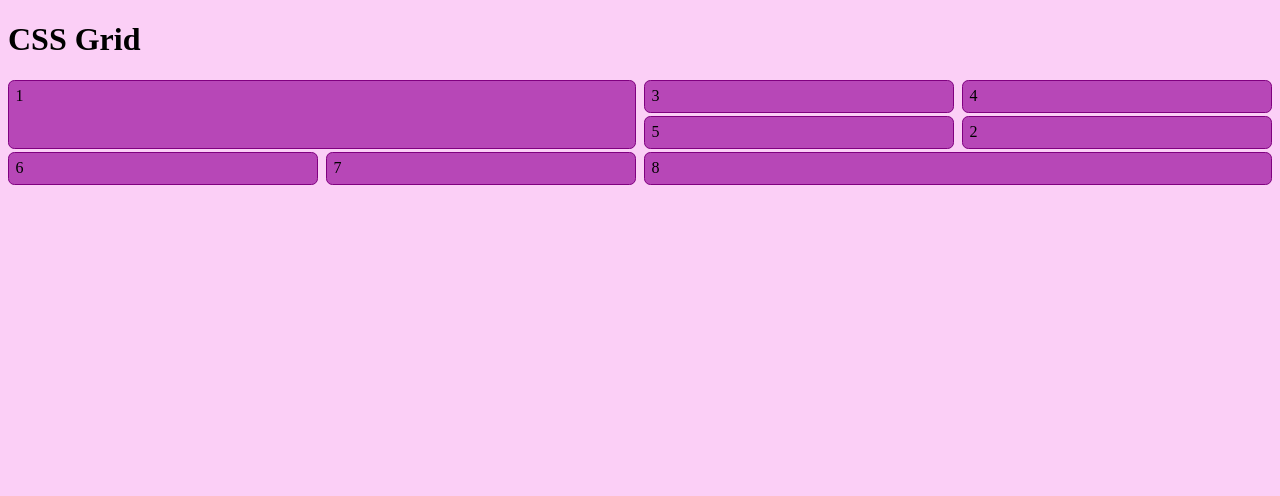
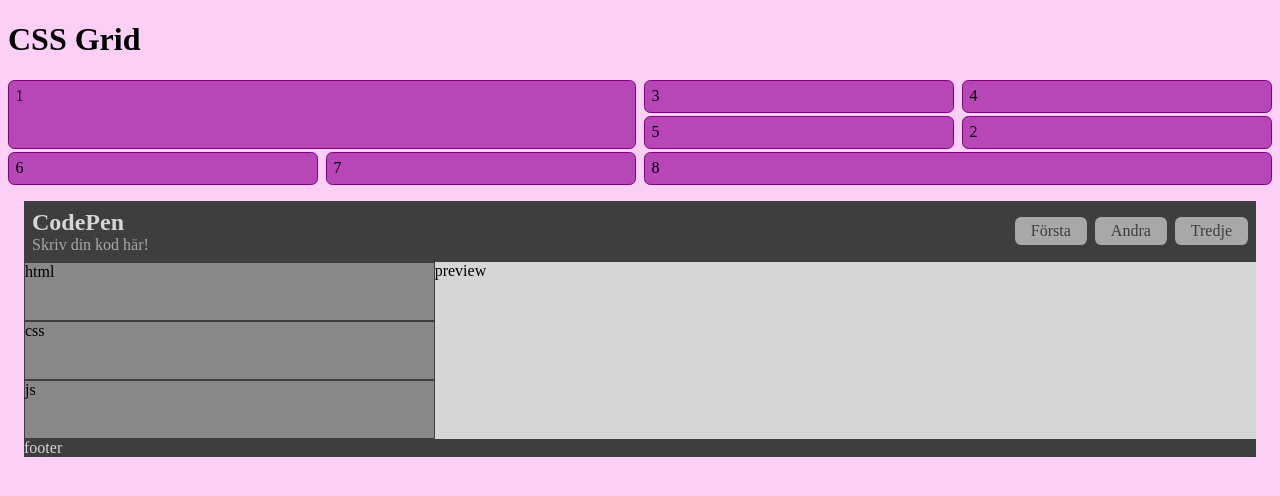
Before and after one commit to ha-fed25-html/03-flexbox, a plain HTML site: page grid.html in a window 1280 px wide. Drawn offline with Linux system fonts and the light colour scheme.

Commit message:
Komplex layout med grid

```diff
--- a/grid.css
+++ b/grid.css
@@ -27,3 +27,70 @@ body {
 	grid-row: 2;
 	grid-column: 4;
 }
+
+
+:root {
+	/* Används i codepen-exemplet */
+	--dark-1: rgb(62, 62, 62);
+	--dark-2: rgb(136, 136, 136);
+	--dark-3: rgb(168, 168, 168);
+	--dark-4: rgb(214, 214, 214);
+}
+/* Tips för felsökning!
+* {
+	border: 3px dotted hotpink;
+}*/
+.codepen {
+	margin: 1em;
+	height: 16em;
+	display: grid;
+	/* Denna gap användes under utvecklingen */
+	/* gap: 2px; */
+	grid-template-columns: 1fr 2fr;
+	grid-template-rows: auto 1fr 1fr 1fr auto;
+}
+
+.header, .footer {
+	background-color: var(--dark-1);
+	color: var(--dark-4);
+	grid-column: span 2;
+}
+.html-area, .css-area, .js-area {
+	background-color: var(--dark-2);
+	border: 1px solid var(--dark-1);
+}
+.preview {
+	background-color: var(--dark-4);
+	grid-row: 2 / span 3;
+	grid-column: 2;
+}
+
+.header {
+	display: flex;
+	flex-direction: row;
+	gap: 0.5em;
+	align-items: center;
+	padding: 0.5em;
+}
+
+.header-container {
+	/* Detta kallas "Nested CSS" */
+	h1 {
+		margin: 0;
+		color: var(--dark-4);
+	}
+	p {
+		margin: 0;
+		color: var(--dark-3);
+	}
+}
+.separator {
+	flex-grow: 1;
+}
+.nav-button {
+	color: var(--dark-1);
+	background-color: var(--dark-3);
+	text-decoration: none;
+	border-radius: 0.4em;
+	padding: 0.3em 1em;
+}
--- a/grid.html
+++ b/grid.html
@@ -21,5 +21,23 @@
 		<div class="span-2"> 8 </div>
 	</div>
 
+	<div class="codepen">
+		<section class="header">
+			<div class="header-container">
+				<h1> CodePen </h1>
+				<p> Skriv din kod här! </p>
+			</div>
+			<div class="separator"> </div>
+			<a href="#" class="nav-button"> Första </a>
+			<a href="#" class="nav-button"> Andra </a>
+			<a href="#" class="nav-button"> Tredje </a>
+		</section>
+		<section class="html-area"> html </section>
+		<section class="css-area"> css </section>
+		<section class="js-area"> js </section>
+		<section class="preview"> preview </section>
+		<section class="footer"> footer </section>
+	</div>
+
 </body>
 </html>
```
